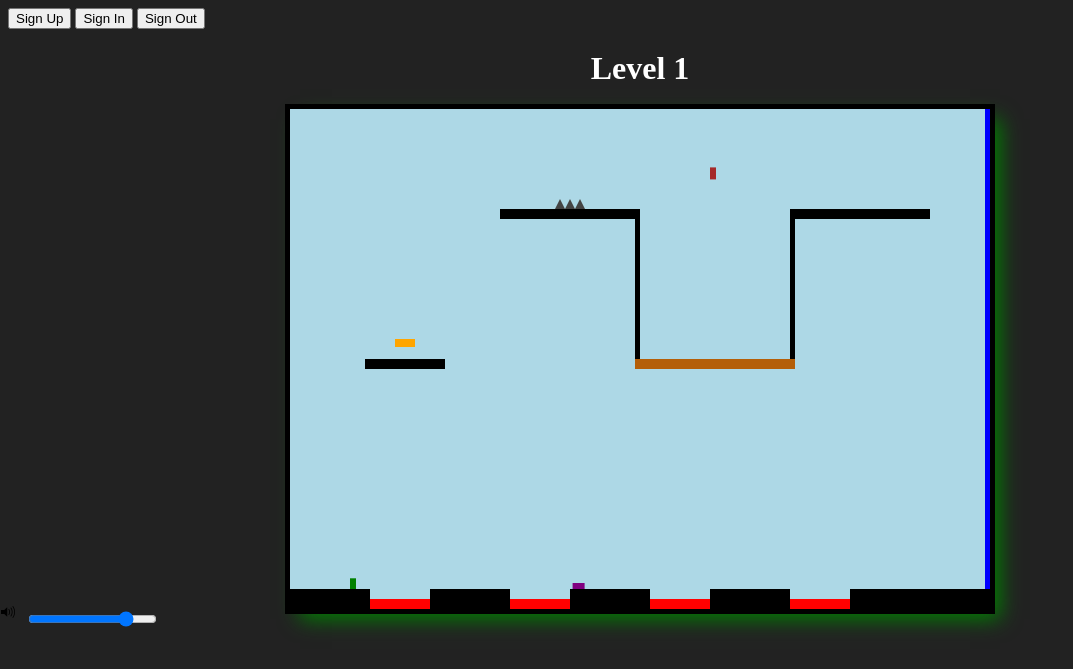
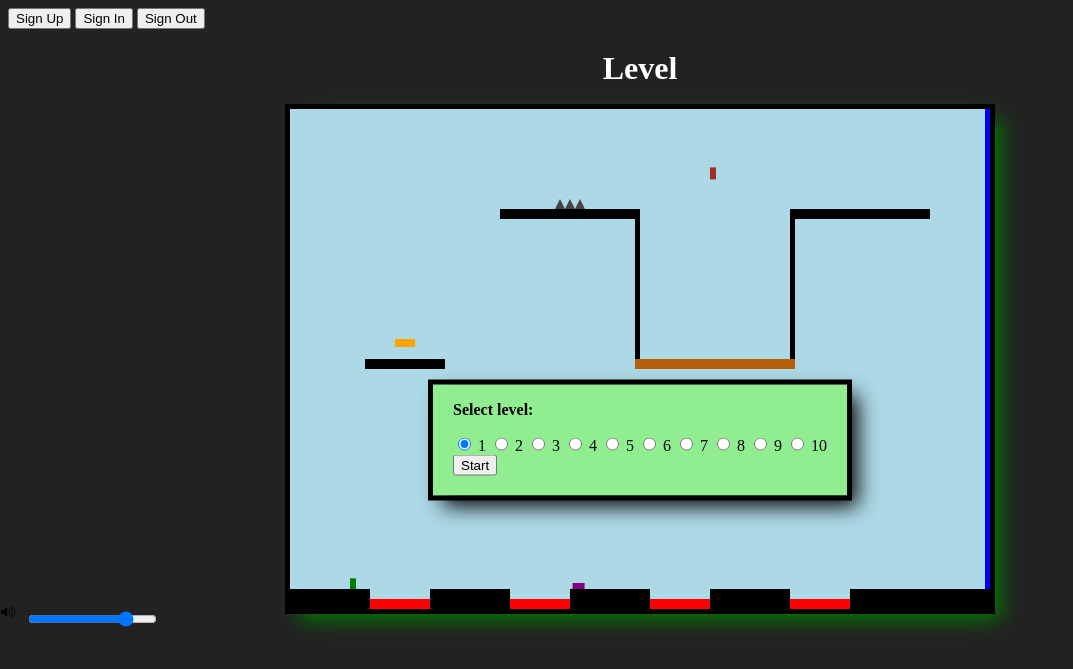
Before and after one commit to CGally/Platformer, a PHP site: page /index.html in a window 1280 px wide. Shown: the top 669 px of the page, without its empty margins (0-1073 px from the left). Run offline with PHP 8.4, Linux system fonts and the light colour scheme; some libraries are stand-ins or nearby versions.

Commit message:
Add level select

```diff
--- a/index.html
+++ b/index.html
@@ -12,6 +12,7 @@
   <button id="signUpModalBtn">Sign Up</button>
   <button id="loginModalBtn">Sign In</button>
   <button id='signOutBtn'>Sign Out</button>
+  <button id='menuBtn'>Menu</button>
   <p id="signOutError"></p>
   <div id='modal'>
     <div id="signUpModal">
@@ -45,6 +46,23 @@
   </div>
   <h1 id='header'></h1>
   <div id='winner'>Congratulations! You won!</div>
+  <div id='start'>
+    <form name='levelSelect'>
+      <p><strong>Select level: </strong></p>
+      <input type="radio" name="selectedLevel" checked> 1
+      <input type="radio" name="selectedLevel"> 2
+      <input type="radio" name="selectedLevel"> 3
+      <input type="radio" name="selectedLevel"> 4
+      <input type="radio" name="selectedLevel"> 5
+      <input type="radio" name="selectedLevel"> 6
+      <input type="radio" name="selectedLevel"> 7
+      <input type="radio" name="selectedLevel"> 8
+      <input type="radio" name="selectedLevel"> 9
+      <input type="radio" name="selectedLevel"> 10
+    </form>
+    <button id='startBtn' onclick="gameStart()">Start</button>
+    <button class='cancelBtn'>Cancel</button>
+  </div>
   <canvas id="canvas" width="700" height="500"></canvas>
   <div id="volume-control">
     <div id='vol' class="icon ion-volume-high"></div>
--- a/main.css
+++ b/main.css
@@ -68,9 +68,27 @@ canvas {
   padding-bottom: 20px;
   position: fixed;
   outline: black 5px solid;
-  top: 50%;
+  top: 30%;
   transform: translate(-50%, -50%);
   z-index: 2;
+}
+
+#menuBtn {
+  display: none;
+}
+
+#start {
+  background-color: lightgreen;
+  box-shadow: 10px 10px 20px black;
+  left: 50%;
+  padding-left: 20px;
+  padding-right: 20px;
+  padding-bottom: 20px;
+  position: fixed;
+  outline: black 5px solid;
+  top: 55%;
+  transform: translate(-50%, -50%);
+  z-index: 1;
 }
 
 #vol {
--- a/scripts/app.js
+++ b/scripts/app.js
@@ -1,6 +1,8 @@
 var canvas = document.getElementById("canvas"),
     ctx = canvas.getContext("2d"),
     header = document.getElementById("header"),
+    menu = document.getElementById("menuBtn"),
+    start = document.getElementById("start"),
     keys = [],
     platforms,
     iplatforms,
@@ -10,7 +12,7 @@ var canvas = document.getElementById("canvas"),
     levels = [],
     enemies,
     level = 0,
-    currentLevel = 1,
+    currentLevel,
     player,
     goal,
     swooshSound = new buzz.sound("/sounds/swoosh.mp3", { volume: 70 }),
@@ -27,6 +29,14 @@ function setVolume(percent) {
   swooshSound.setVolume(percent);
   gameSound.setVolume(percent / 2);
   winnerSound.setVolume(percent / 2);
+};
+
+function setLevel() {
+  for(var i = 0; i < document.levelSelect.selectedLevel.length; i++){
+    if(document.levelSelect.selectedLevel[i].checked === true) {
+      level = i;
+    }
+  }
 };
 
 function render() {
@@ -148,6 +158,21 @@ function step() {
   requestAnimationFrame(step);
 }
 
+function gameStart() {
+  winnerSound.stop();
+  gameSound.load();
+  gameSound.play();
+  gameSound.loop()
+  setLevel();
+  currentLevel = level + 1;
+  header.textContent = 'Level ' + currentLevel;
+  render();
+  winner.style.display = 'none';
+  start.style.display = 'none';
+  menu.style.display = 'inline-block';
+  cancelBtn[2].style.display = 'inline-block'
+};
+
 document.body.addEventListener("keydown", function (e) {
   keys[e.keyCode] = true;
 });
@@ -179,8 +204,19 @@ mute.addEventListener('click', function(event) {
   vol.style.display = 'inline-block';
 });
 
+cancelBtn[2].addEventListener('click', function() {
+  start.style.display = 'none';
+  menu.style.display = 'inline-block';
+});
+
+menu.addEventListener('click', function() {
+  start.style.display = 'block';
+  menu.style.display = 'none';
+});
+
 window.onload = function() {
-  header.textContent = 'Level ' + currentLevel;
+  cancelBtn[2].style.display = 'none'
+  header.textContent = 'Level ';
   levels.push(levelOne);
   levels.push(levelTwo);
   levels.push(levelThree);
@@ -191,9 +227,6 @@ window.onload = function() {
   levels.push(levelEight);
   levels.push(levelNine);
   levels.push(levelTen);
-  gameSound.load();
-  gameSound.play();
-  gameSound.loop();
   render();
   step();
 };
```
